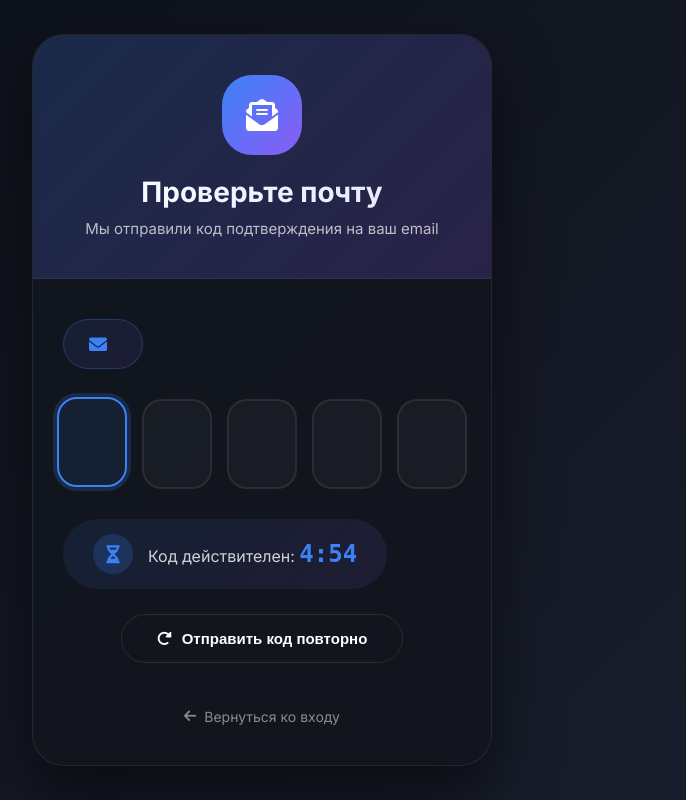
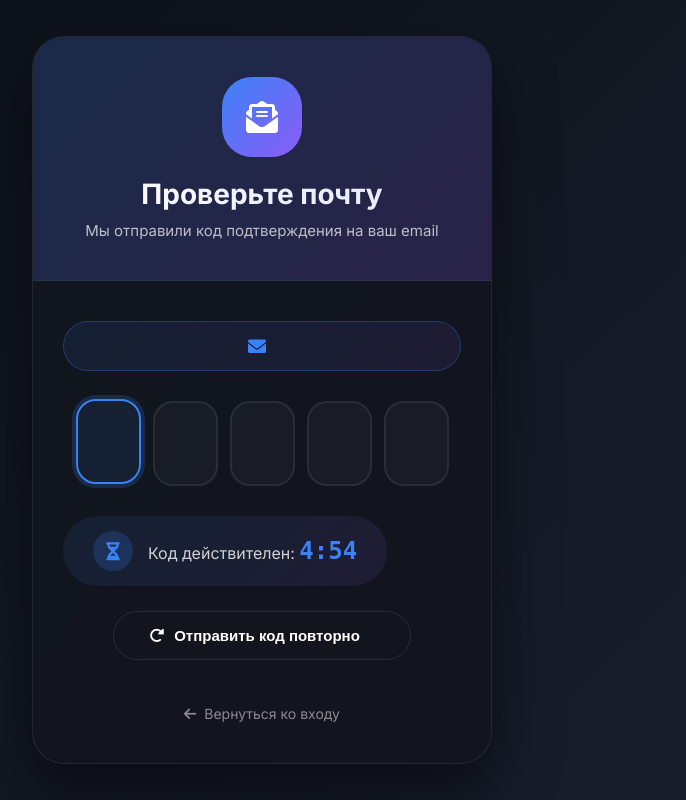
Before and after one commit to Hcjdud/SkyTrack-Pro, a Flask app: page /auth/verify in a window 1280 px wide. Shown: the whole page, without its empty margins (378-1064 px from the left). Run offline with Flask 3, Linux system fonts and the light colour scheme.

Commit message:
Update verify.html

```diff
--- a/templates/verify.html
+++ b/templates/verify.html
@@ -21,16 +21,12 @@
             align-items: center;
             justify-content: center;
             color: #fff;
-            position: relative;
-            overflow: hidden;
         }
 
         .verify-container {
             width: 100%;
             max-width: 500px;
             padding: 20px;
-            z-index: 10;
-            position: relative;
         }
 
         .verify-card {
@@ -44,14 +40,8 @@
         }
 
         @keyframes slideUp {
-            from {
-                opacity: 0;
-                transform: translateY(30px);
-            }
-            to {
-                opacity: 1;
-                transform: translateY(0);
-            }
+            from { opacity: 0; transform: translateY(30px); }
+            to { opacity: 1; transform: translateY(0); }
         }
 
         .verify-header {
@@ -100,11 +90,11 @@
             border: 1px solid rgba(59, 130, 246, 0.3);
             border-radius: 60px;
             padding: 15px 25px;
-            display: inline-flex;
+            display: flex;
             align-items: center;
             gap: 10px;
-            margin: 0 auto 30px;
-            width: auto;
+            justify-content: center;
+            margin-bottom: 30px;
         }
 
         .email-display i {
@@ -120,18 +110,18 @@
 
         .code-inputs {
             display: flex;
-            gap: 15px;
+            gap: 12px;
             justify-content: center;
             margin-bottom: 30px;
         }
 
         .code-input {
-            width: 70px;
-            height: 90px;
+            width: 65px;
+            height: 85px;
             background: rgba(255, 255, 255, 0.03);
             border: 2px solid rgba(255, 255, 255, 0.08);
             border-radius: 20px;
-            font-size: 42px;
+            font-size: 40px;
             font-weight: 700;
             text-align: center;
             color: white;
@@ -145,6 +135,11 @@
             background: rgba(59, 130, 246, 0.1);
             box-shadow: 0 0 0 4px rgba(59, 130, 246, 0.2);
             transform: translateY(-2px);
+        }
+
+        .code-input.filled {
+            border-color: #3b82f6;
+            background: rgba(59, 130, 246, 0.1);
         }
 
         .code-input.error {
@@ -209,6 +204,23 @@
         }
 
         .error-message.show {
+            display: flex;
+        }
+
+        .success-message {
+            background: rgba(16, 185, 129, 0.1);
+            border: 1px solid rgba(16, 185, 129, 0.3);
+            color: #10b981;
+            padding: 15px 25px;
+            border-radius: 60px;
+            font-size: 14px;
+            margin: 20px 0;
+            display: none;
+            align-items: center;
+            gap: 10px;
+        }
+
+        .success-message.show {
             display: flex;
         }
 
@@ -305,6 +317,12 @@
         @keyframes check {
             to { stroke-dashoffset: 0; }
         }
+
+        .resend-timer {
+            font-size: 14px;
+            color: #3b82f6;
+            margin-left: 5px;
+        }
     </style>
 </head>
 <body>
@@ -319,9 +337,9 @@
             </div>
 
             <div class="verify-content">
-                <div class="email-display">
+                <div class="email-display" id="emailDisplay">
                     <i class="fas fa-envelope"></i>
-                    <span id="emailDisplay">{{ email }}</span>
+                    <span>{{ email }}</span>
                 </div>
 
                 <div class="code-inputs">
@@ -347,10 +365,16 @@
                     <span>Неверный код. Попробуйте снова.</span>
                 </div>
 
+                <div class="success-message" id="successMessage">
+                    <i class="fas fa-check-circle"></i>
+                    <span>Код подтверждён! Перенаправление...</span>
+                </div>
+
                 <div style="text-align: center;">
                     <button class="resend-btn" id="resendBtn" onclick="resendCode()">
                         <i class="fas fa-redo-alt"></i>
                         Отправить код повторно
+                        <span class="resend-timer" id="resendTimer"></span>
                     </button>
                 </div>
 
@@ -373,8 +397,10 @@
 
     <script>
         const email = '{{ email }}';
-        let timeLeft = 300; // 5 минут
+        let timeLeft = 300; // 5 минут в секундах
         let timerInterval;
+        let resendCooldown = 60; // 60 секунд до повторной отправки
+        let resendInterval;
 
         const inputs = document.querySelectorAll('.code-input');
 
@@ -388,47 +414,88 @@
             if (timeLeft <= 0) {
                 clearInterval(timerInterval);
                 document.getElementById('timer').textContent = '0:00';
+                document.getElementById('resendBtn').disabled = false;
+                document.getElementById('resendTimer').textContent = '';
             }
         }
 
+        // Запуск таймера
         timerInterval = setInterval(() => {
-            timeLeft--;
-            updateTimer();
+            if (timeLeft > 0) {
+                timeLeft--;
+                updateTimer();
+            }
         }, 1000);
 
         // Автоматический переход между полями
         inputs.forEach((input, index) => {
+            // При вводе цифры
             input.addEventListener('input', function() {
+                // Убираем класс ошибки и добавляем filled
                 this.classList.remove('error');
+                if (this.value.length === 1) {
+                    this.classList.add('filled');
+                } else {
+                    this.classList.remove('filled');
+                }
 
+                // Разрешаем только цифры
+                this.value = this.value.replace(/[^0-9]/g, '');
+
+                // Переход к следующему полю
                 if (this.value.length === 1) {
                     if (index < inputs.length - 1) {
                         inputs[index + 1].focus();
                     } else {
+                        // Последний символ введён - отправляем код
                         verifyCode();
                     }
                 }
             });
 
+            // Обработка backspace
             input.addEventListener('keydown', function(e) {
                 if (e.key === 'Backspace' && !this.value && index > 0) {
                     inputs[index - 1].focus();
                 }
             });
 
+            // Разрешаем только цифры при нажатии клавиш
             input.addEventListener('keypress', function(e) {
                 if (!/^\d$/.test(e.key)) {
                     e.preventDefault();
                 }
             });
+
+            // Вставка из буфера обмена
+            input.addEventListener('paste', function(e) {
+                e.preventDefault();
+                const paste = e.clipboardData.getData('text');
+                if (/^\d{5}$/.test(paste)) {
+                    const digits = paste.split('');
+                    inputs.forEach((inp, i) => {
+                        inp.value = digits[i] || '';
+                        if (inp.value) {
+                            inp.classList.add('filled');
+                        }
+                    });
+                    verifyCode();
+                }
+            });
         });
 
+        // Функция проверки кода
         async function verifyCode() {
             const code = Array.from(inputs).map(i => i.value).join('');
 
             if (code.length !== 5) return;
 
             const errorDiv = document.getElementById('errorMessage');
+            const successDiv = document.getElementById('successMessage');
+
+            // Показываем загрузку
+            successDiv.style.display = 'none';
+            errorDiv.classList.remove('show');
 
             try {
                 const response = await fetch('/auth/verify', {
@@ -440,31 +507,51 @@
                 const data = await response.json();
 
                 if (data.success) {
+                    // Показываем анимацию успеха
                     const checkmark = document.getElementById('successCheckmark');
                     checkmark.classList.add('show');
 
+                    // Подсвечиваем поля зелёным
                     inputs.forEach(input => {
                         input.style.borderColor = '#10b981';
+                        input.style.backgroundColor = 'rgba(16, 185, 129, 0.1)';
+                        input.disabled = true;
                     });
 
+                    // Показываем сообщение об успехе
+                    successDiv.classList.add('show');
+
+                    // Перенаправляем через 2 секунды
                     setTimeout(() => {
                         window.location.href = data.redirect;
-                    }, 1500);
+                    }, 2000);
                 } else {
+                    // Показываем ошибку
+                    errorDiv.querySelector('span').textContent = data.error || 'Неверный код';
                     errorDiv.classList.add('show');
+
+                    // Подсвечиваем поля красным и очищаем
                     inputs.forEach(input => {
                         input.classList.add('error');
                         input.value = '';
+                        input.classList.remove('filled');
                     });
                     inputs[0].focus();
                 }
             } catch (error) {
+                errorDiv.querySelector('span').textContent = 'Ошибка соединения';
                 errorDiv.classList.add('show');
+                console.error('Verification error:', error);
             }
         }
 
+        // Функция повторной отправки кода
         async function resendCode() {
             const btn = document.getElementById('resendBtn');
+            const timerSpan = document.getElementById('resendTimer');
+
+            if (btn.disabled) return;
+
             btn.disabled = true;
 
             try {
@@ -477,29 +564,63 @@
                 const data = await response.json();
 
                 if (data.success) {
+                    // Сбрасываем таймер
                     timeLeft = 300;
                     updateTimer();
 
+                    // Очищаем поля
                     inputs.forEach(i => {
                         i.value = '';
-                        i.classList.remove('error');
+                        i.classList.remove('error', 'filled');
+                        i.style.borderColor = '';
+                        i.style.backgroundColor = '';
+                        i.disabled = false;
                     });
                     inputs[0].focus();
 
+                    // Прячем ошибки
                     document.getElementById('errorMessage').classList.remove('show');
+
+                    // Показываем уведомление
+                    const successDiv = document.getElementById('successMessage');
+                    successDiv.querySelector('span').textContent = 'Новый код отправлен на почту!';
+                    successDiv.classList.add('show');
+                    setTimeout(() => {
+                        successDiv.classList.remove('show');
+                    }, 3000);
+
+                    // Запускаем кулдаун на повторную отправку
+                    let cooldown = 60;
+                    if (resendInterval) clearInterval(resendInterval);
+
+                    resendInterval = setInterval(() => {
+                        cooldown--;
+                        if (cooldown <= 0) {
+                            clearInterval(resendInterval);
+                            btn.disabled = false;
+                            timerSpan.textContent = '';
+                        } else {
+                            timerSpan.textContent = `(${cooldown}с)`;
+                        }
+                    }, 1000);
                 }
             } catch (error) {
                 console.error('Resend error:', error);
-            } finally {
-                setTimeout(() => {
-                    btn.disabled = false;
-                }, 60000);
+                btn.disabled = false;
             }
         }
 
-        // Фокус на первое поле
+        // Фокус на первое поле при загрузке
         window.addEventListener('load', () => {
             inputs[0].focus();
+        });
+
+        // Автоматическая проверка кода при вставке
+        document.addEventListener('keydown', function(e) {
+            if (e.ctrlKey && e.key === 'v') {
+                // Даём время на вставку
+                setTimeout(verifyCode, 100);
+            }
         });
     </script>
 </body>
```
